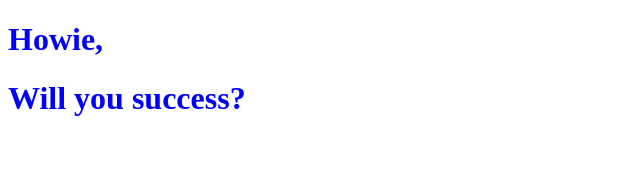
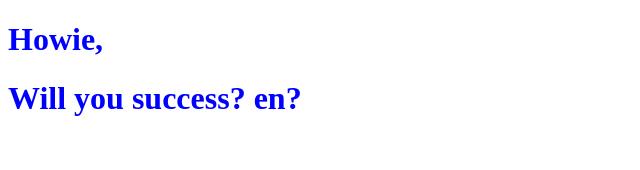
Before and after one commit to Howie-G/Howie_Blogs, a React app: page / in a window 1280 px wide. Shown: the top 170 px of the page, without its empty margins (0-640 px from the left). Built offline with nearby package versions, Linux system fonts and the light colour scheme; the HTML template or start-up script is replaced by a standard one.

Commit message:
server deploy test4

```diff
--- a/src/App.js
+++ b/src/App.js
@@ -6,7 +6,7 @@ function App() {
       <div className="App">
         <header className="App-header">
           <h1>Howie,</h1>
-          <h1>Will you success? </h1>
+          <h1>Will you success? en? </h1>
         </header>
       </div>
     </>
```
